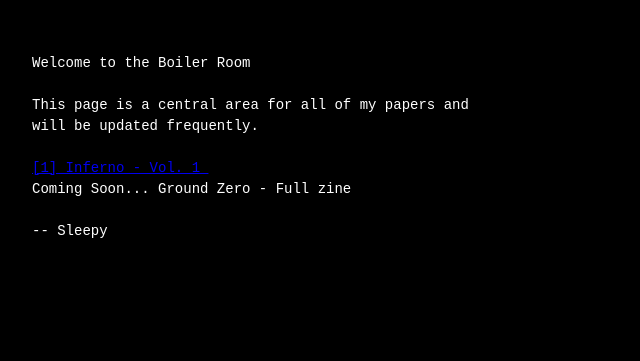
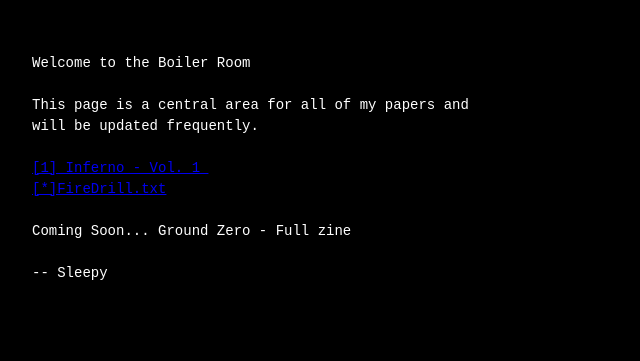
Before and after one commit to sleepyG8/SleepyG8.github.io, a plain HTML site: page index.html in a window 1280 px wide. Shown: the whole page, without its empty margins (0-640 px from the left). Drawn offline with Linux system fonts and the light colour scheme.

Commit message:
Add link to FireDrill.txt in index.html

```diff
--- a/index.html
+++ b/index.html
@@ -23,6 +23,8 @@ This page is a central area for all of my papers and
 will be updated frequently.
 
 <a href="https://sleepyg8.github.io/Inferno.html" target="_blank">[1] Inferno - Vol. 1 </a>
+<a href="https://sleepyg8.github.io/Papers/FireDrill.txt" target="_blank">[*]FireDrill.txt</a>
+
 Coming Soon... Ground Zero - Full zine
 
 -- Sleepy
```
